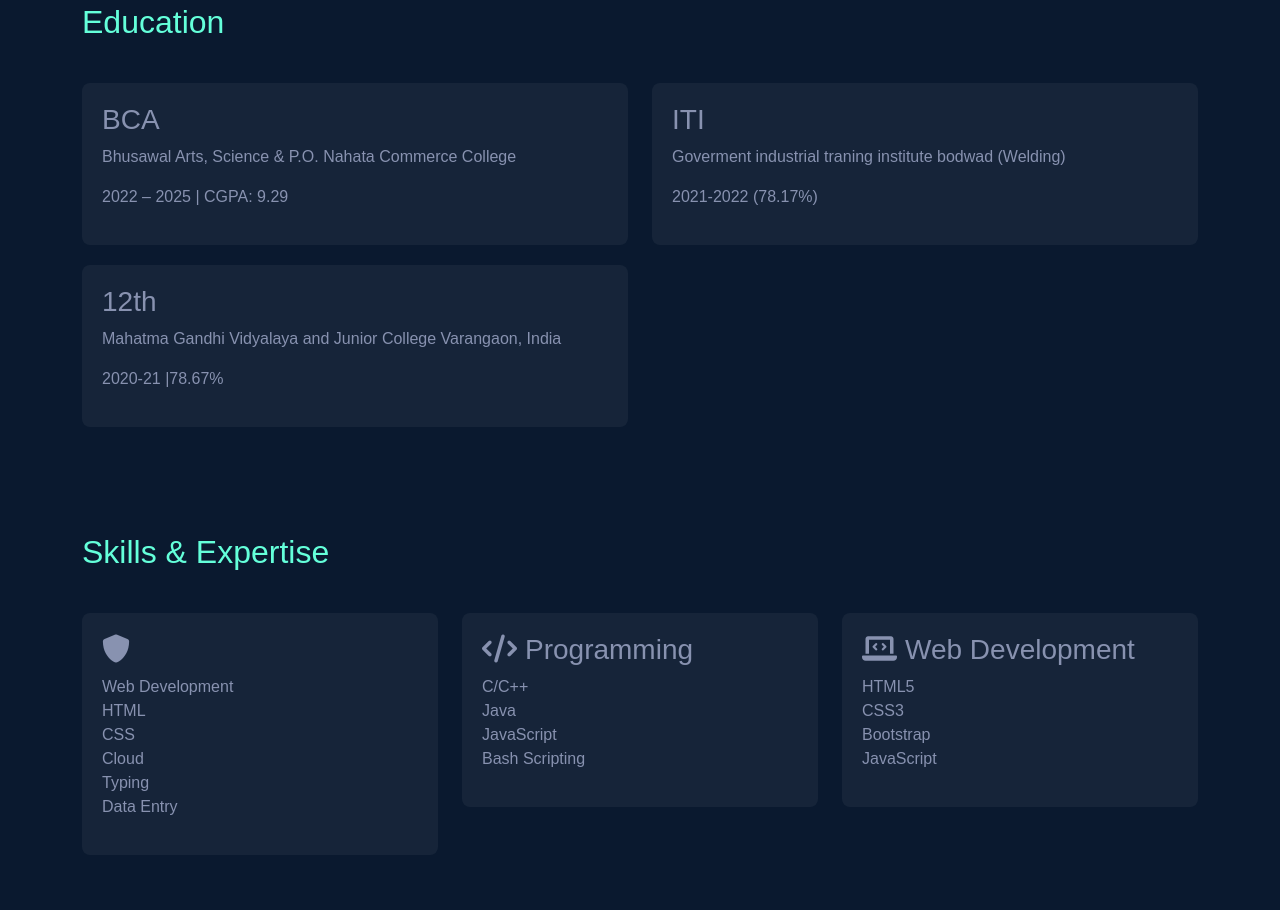
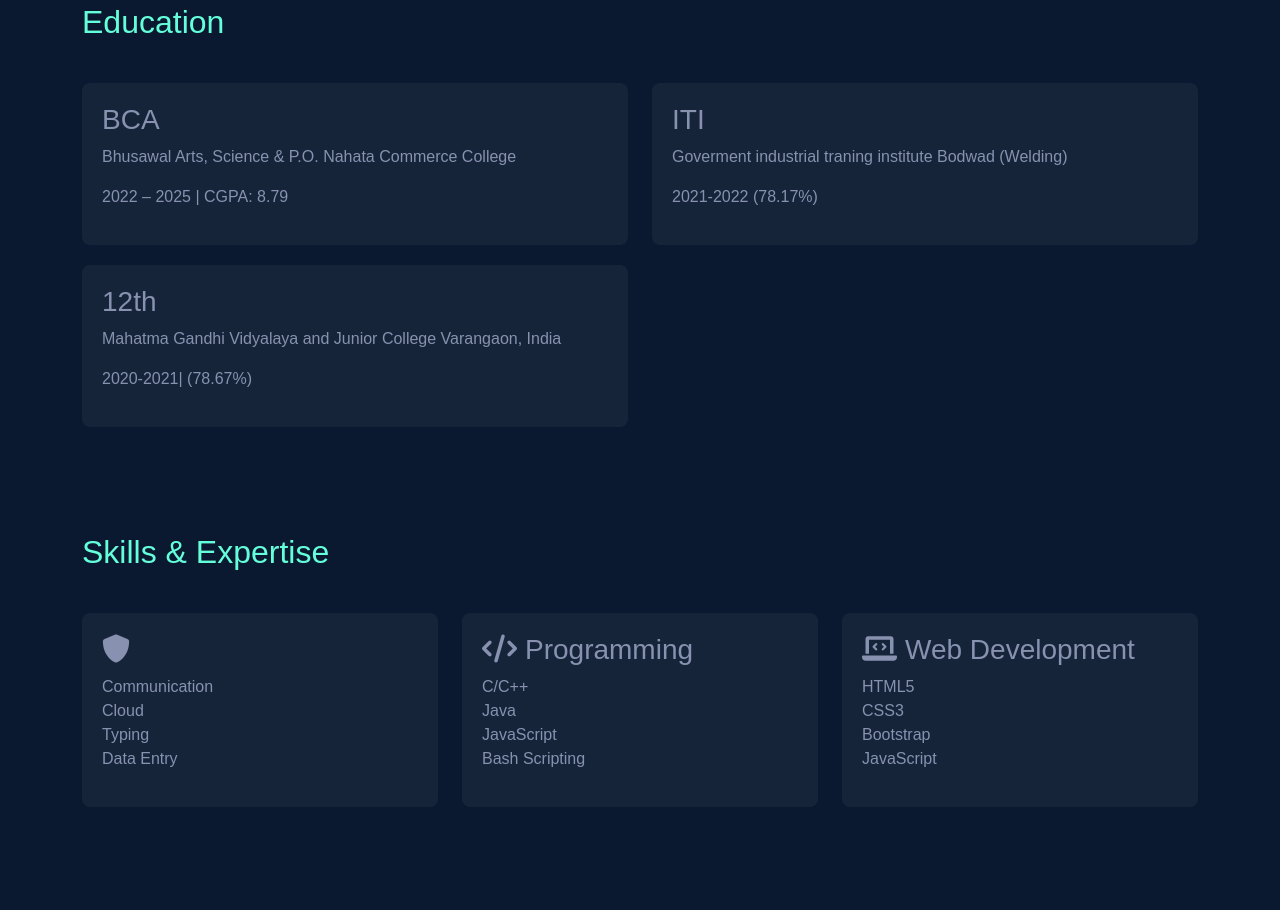
Before and after one commit to yasharunsarode/myself, a plain HTML site: page index.html in a window 1280 px wide. Shown: the part 845-1755 px from the top of the page. Drawn offline with nearby package versions, Linux system fonts and the light colour scheme.

Commit message:
Add files via upload

```diff
--- a/index.html
+++ b/index.html
@@ -180,13 +180,13 @@
                     <div class="education-card">
                         <h3>BCA</h3>
                         <p>Bhusawal Arts, Science & P.O. Nahata Commerce College</p>
-                        <p>2022 – 2025 | CGPA: 9.29</p>
+                        <p>2022 – 2025 | CGPA: 8.79</p>
                     </div>
                 </div>
                 <div class="col-md-6">
                     <div class="education-card">
                         <h3>ITI</h3>
-                        <p>Goverment industrial traning institute bodwad (Welding) </p>
+                        <p>Goverment industrial traning institute Bodwad (Welding) </p>
                         <p>2021-2022  (78.17%)</p>
                     </div>
                 </div>
@@ -194,7 +194,7 @@
                     <div class="education-card">
                         <h3>12th</h3>
                         <p>Mahatma Gandhi Vidyalaya and Junior College Varangaon, India</p>
-                        <p>2020-21 |78.67%</p>
+                        <p>2020-2021| (78.67%)</p>
                     </div>
                 </div>
             </div>
@@ -209,9 +209,7 @@
                     <div class="skill-card">
                         <h3><i class="fas fa-shield-alt me-2"></i></h3>
                         <ul class="list-unstyled">
-                            <li>Web Development</li>
-                            <li>HTML</li>
-                            <li>CSS </li>
+                            <li>Communication</li>
                             <li>Cloud </li>
                             <li>Typing </li>
                             <li>Data Entry </li>
```
